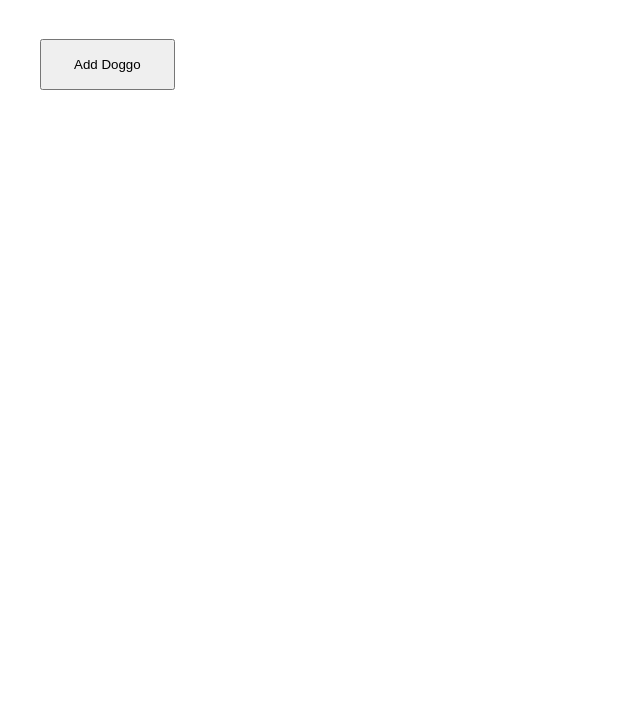
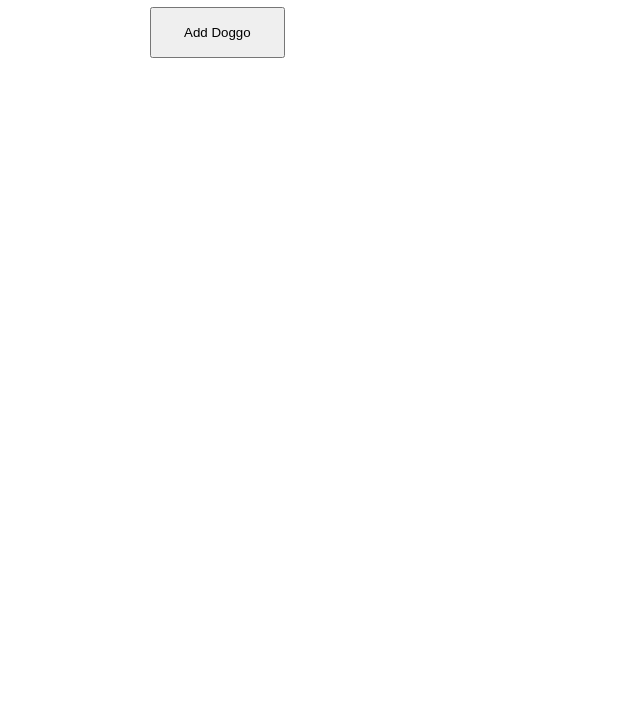
Before and after one commit to RufsanHossain/Dog-API, a plain HTML site: page index.html in a window 1280 px wide. Shown: the part 73-800 px from the top of the page, without its empty margins (0-640 px from the left). Drawn offline with Linux system fonts and the light colour scheme.

Commit message:
clean layout

```diff
--- a/index.html
+++ b/index.html
@@ -11,9 +11,11 @@
 </head>
 
 <body>
-    <h1>Doggos</h1>
-    <button class="add-doggo">Add Doggo</button>
-    <div class="doggos"></div>
+    <div class="container">
+        <h1>Doggos</h1>
+        <button class="add-doggo">Add Doggo</button>
+        <div class="doggos"></div>
+    </div>
 </body>
 
 </html>
--- a/style.css
+++ b/style.css
@@ -1,11 +1,17 @@
+.container {
+    width: 980px;
+    margin: 0 auto;
+}
+
 .add-doggo {
     padding: 1rem 2rem;
-    margin: 2rem;
+    margin-bottom: 2rem;
 }
 
 .doggos {
     display: flex;
     flex-flow: row wrap;
+    gap: 1rem;
 }
 
 .doggos img {
```
